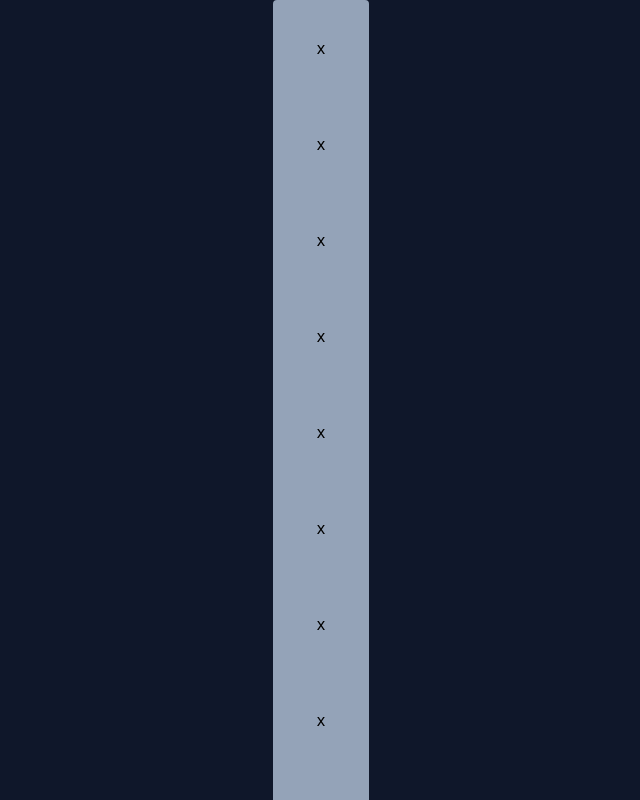
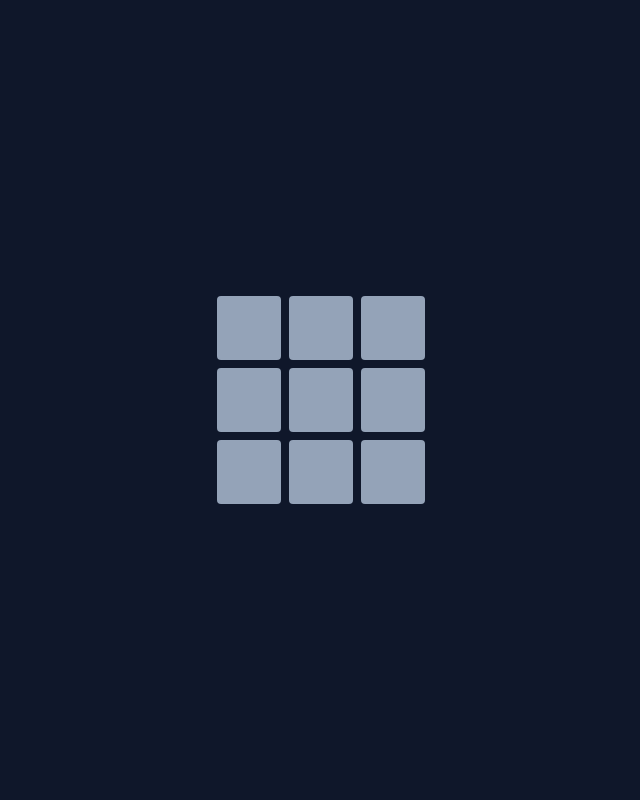
Before and after one commit to Donneh/wordle-vue, a Vue app: page / in a window 1280 px wide. Shown: the top 800 px of the page, without its empty margins (319-959 px from the left). Built offline with nearby package versions, Linux system fonts and the light colour scheme.

Commit message:
Add feature to guess words and get feedback

```diff
--- /dev/null
+++ b/src/components/wordle/GameMessage.vue
@@ -0,0 +1,13 @@
+<script setup lang="ts">
+
+const props = defineProps({
+    message: String
+});
+
+</script>
+
+<template>
+    <div v-if="message" class="w-full bg-indigo-900 text-indigo-200 py-4 rounded text-center mb-4 border border-indigo-700 shadow shadow-indigo-800">
+        <p>{{ message }}</p>
+    </div>
+</template>
--- a/src/components/wordle/GameRow.vue
+++ b/src/components/wordle/GameRow.vue
@@ -2,11 +2,13 @@
 import GameTile from "./GameTile.vue";
 
 const props = defineProps({
-    wordLength: Number
+    row: Array
 });
 
 </script>
 
 <template>
-    <GameTile :wordLength="props.wordLength"/>
+    <div class="flex gap-x-2">
+        <GameTile v-for="tile in row" :tile="tile"/>
+    </div>
 </template>
--- a/src/components/wordle/GameTile.vue
+++ b/src/components/wordle/GameTile.vue
@@ -1,11 +1,31 @@
 <script setup lang="ts">
+import {Tile} from "../../domain/Tile";
+
 const props = defineProps({
-    wordLength: Number
+    tile: Tile
 });
 </script>
 
 <template>
-    <div v-for="tile in wordLength" class="flex items-center justify-center w-24 h-24">
-        x
+    <div class="tile" :class="tile.feedback">
+        {{ tile.letter }}
     </div>
 </template>
+
+<style>
+.tile {
+    @apply h-16 w-16 text-center flex justify-center items-center bg-slate-400 rounded hover:bg-slate-500 focus-visible:outline-none text-xl;
+}
+
+.absent {
+    @apply bg-rose-400
+}
+
+.present {
+    @apply bg-amber-400
+}
+
+.correct {
+    @apply bg-emerald-400
+}
+</style>
--- a/src/components/wordle/TheGame.vue
+++ b/src/components/wordle/TheGame.vue
@@ -1,13 +1,19 @@
 <script setup lang="ts">
+import GameRow from "./GameRow.vue";
+import {Game} from "../../domain/Game";
+import {reactive} from "vue";
+import GameMessage from './GameMessage.vue';
 
-import GameRow from "./GameRow.vue";
+const game = reactive(new Game())
 
-let guesses = 5;
-let wordLength = 5;
 </script>
 
 <template>
-    <div id="game" class="grid bg-slate-400 rounded" :class="'grid-cols-' + [guesses]">
-        <GameRow v-for="guess in guesses" :wordLength="wordLength"/>
+
+    <GameMessage :message="game.message"/>
+
+    <div id="game" class="grid gap-y-2 uppercase" @keydown="game.keyInput($event)" tabindex="0">
+
+        <GameRow v-for="row in game.board" :row="row"/>
     </div>
 </template>
--- /dev/null
+++ b/src/domain/Game.ts
@@ -0,0 +1,106 @@
+import {Tile} from "./Tile";
+import {GameState} from "./GameState";
+import {TileFeedback} from "./TileFeedback";
+
+export class Game {
+    private readonly _guessesAllowed = 3;
+    private readonly _theWord: string = 'dog';
+    private readonly _board: Array<Array<Tile>>;
+    private currentRowIndex = 0;
+    private state: GameState = GameState.Active;
+    private _message: string = '';
+
+    constructor() {
+        this._board = this._createBoard();
+    }
+
+
+    get message(): string {
+        return this._message;
+    }
+
+    set message(value: string) {
+        this._message = value;
+    }
+
+    get currentGuess() {
+        return this.currentRow.map((tile: Tile) => tile.letter).join('');
+    }
+
+    _createBoard() {
+        return Array.from({ length: this._guessesAllowed }, () => {
+            return Array.from({ length: this._theWord.length}, () => {
+                return new Tile();
+            })
+        })
+    }
+
+    keyInput(event : KeyboardEvent) {
+        this.message = '';
+
+        if(this.validateKeyInput(event.key)) {
+            this.fillTile(event);
+        } else if(event.key === 'Enter') {
+            this.makeGuess();
+        }
+    }
+
+    private validateKeyInput(key: string) {
+        return /^[A-z]$/.test(key);
+    }
+
+    private fillTile(event: KeyboardEvent) {
+        for(let tile of this.currentRow) {
+            if(!tile.letter) {
+                tile.letter = event.key;
+                break;
+            }
+        }
+    }
+
+    get currentRow() {
+        return this.board[this.currentRowIndex];
+    }
+
+    get wordLength(): number {
+        return this._theWord.length;
+    }
+
+    get guessesAllowed(): number {
+        return this._guessesAllowed;
+    }
+
+    get board(): Array<any> {
+        return this._board;
+    }
+
+    private makeGuess() {
+        const guess = this.currentGuess;
+        if(guess.length < this._theWord.length) {
+            return;
+        }
+
+        this.provideFeedback();
+
+        if(guess === this._theWord) {
+            this._message = 'You win';
+        } else if (this.guessesAllowed === this.currentRowIndex + 1) {
+            this._message= 'Game over, you lose!';
+
+            this.state = GameState.Complete;
+        } else {
+            this._message = 'Incorrect';
+            this.currentRowIndex++;
+        }
+    }
+
+    private provideFeedback() {
+        this.currentRow.forEach((tile: Tile, index: number) => {
+            tile.feedback = this._theWord.includes(tile.letter) ? TileFeedback.Present : TileFeedback.Absent;
+
+            if (this.currentGuess[index] === this._theWord[index]) {
+                tile.feedback = TileFeedback.Correct;
+            }
+        })
+    }
+}
--- /dev/null
+++ b/src/domain/GameState.ts
@@ -0,0 +1,4 @@
+export enum GameState {
+    Active,
+    Complete
+}
--- /dev/null
+++ b/src/domain/Tile.ts
@@ -0,0 +1,23 @@
+import {TileFeedback} from "./TileFeedback";
+
+export class Tile {
+    private _letter: string = '';
+    private _feedback: TileFeedback|null = null;
+
+
+    get letter(): string {
+        return this._letter;
+    }
+
+    get feedback(): TileFeedback | null {
+        return this._feedback;
+    }
+
+    set feedback(value: TileFeedback | null) {
+        this._feedback = value;
+    }
+
+    set letter(value: string) {
+        this._letter = value;
+    }
+}
--- /dev/null
+++ b/src/domain/TileFeedback.ts
@@ -0,0 +1,5 @@
+export enum TileFeedback {
+    Absent= 'absent',
+    Present = 'present',
+    Correct = 'correct'
+}
```
